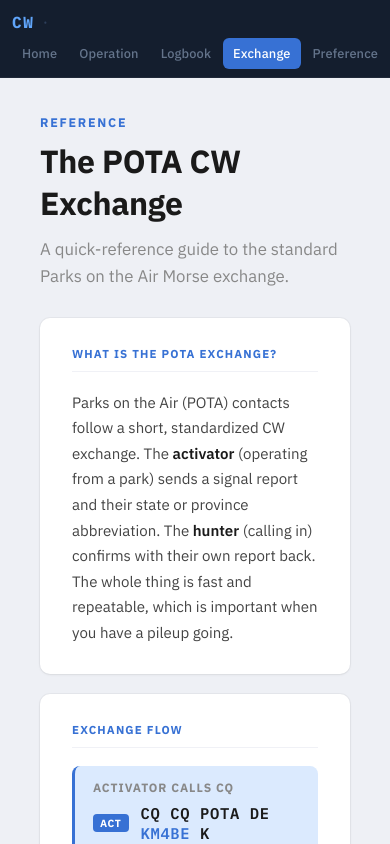
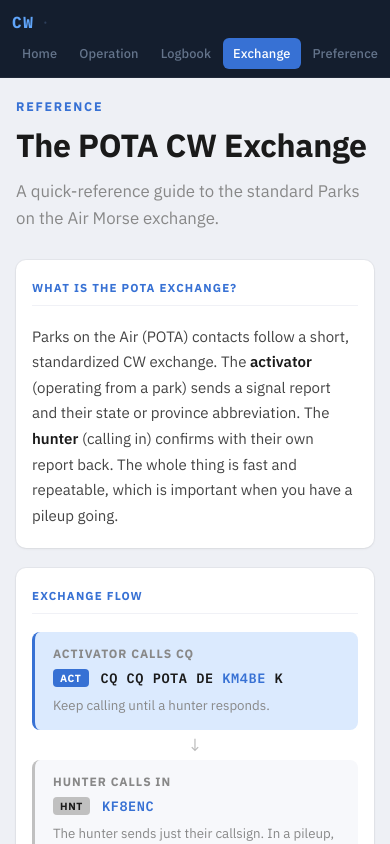
Before and after one commit to MabeCr/cw-pota-practice, a Vue app: page /exchange in a window 390 px wide. Built offline with nearby package versions, Linux system fonts and the light colour scheme.

Commit message:
Fix for the on-screen keyer opening the keyboard

```diff
--- a/src/components/KeyerComponent.vue
+++ b/src/components/KeyerComponent.vue
@@ -76,6 +76,20 @@
         onDahUp();
     }
 }
+
+// On mobile, the hidden <input> in GuidedInput stays focused after the user
+// dismisses the keyboard. Tapping a paddle button while a text input is focused
+// causes Android to reopen the keyboard. Blurring the active element first
+// prevents that without affecting keyer functionality.
+function onDitPress() {
+    (document.activeElement as HTMLElement)?.blur();
+    onDitDown();
+}
+
+function onDahPress() {
+    (document.activeElement as HTMLElement)?.blur();
+    onDahDown();
+}
 </script>
 
 <template>
@@ -84,7 +98,7 @@
     <button
       class="paddle-btn dit-btn"
       :class="{ lit: isDitPressed }"
-      @pointerdown.prevent="onDitDown"
+      @pointerdown.prevent="onDitPress"
       @pointerup.prevent="onDitUp"
       @pointerleave="onDitUp"
       @pointercancel="onDitUp"
@@ -95,7 +109,7 @@
     <button
       class="paddle-btn dah-btn"
       :class="{ lit: isDahPressed }"
-      @pointerdown.prevent="onDahDown"
+      @pointerdown.prevent="onDahPress"
       @pointerup.prevent="onDahUp"
       @pointerleave="onDahUp"
       @pointercancel="onDahUp"
--- a/src/views/ExchangeView.vue
+++ b/src/views/ExchangeView.vue
@@ -95,6 +95,7 @@
           POTA CW uses the three-digit <strong>RST system</strong> to report readability, strength, and tone.
           Each digit has its own scale:
         </p>
+        <div class="table-scroll">
           <table class="ref-table">
             <thead>
               <tr><th>Digit</th><th>Meaning</th><th>Scale</th></tr>
@@ -105,6 +106,7 @@
               <tr><td><strong>T</strong> (Tone)</td><td>How clean is the CW note?</td><td>1 (very rough) to 9 (pure, clean tone)</td></tr>
             </tbody>
           </table>
+        </div>
         <p class="card-body">
           You will also hear operators send <strong>5NN</strong> instead of 599. In CW shorthand, N is
           used in place of 9 because it is faster to key. So 5NN and 599 mean exactly the same thing.
@@ -151,6 +153,7 @@
       <!-- Quick Reference -->
       <section class="card">
         <h2 class="card-heading">Quick Reference</h2>
+        <div class="table-scroll">
           <table class="ref-table">
             <thead>
               <tr><th>Abbreviation</th><th>Meaning</th></tr>
@@ -165,6 +168,7 @@
               <tr><td><em>State/Province</em></td><td>Two-letter abbreviation for the park's location, such as OH, CA, or TX</td></tr>
             </tbody>
           </table>
+        </div>
       </section>
 
     </div>
@@ -342,6 +346,11 @@
 }
 
 /* ── Tables ── */
+.table-scroll {
+  overflow-x: auto;
+  -webkit-overflow-scrolling: touch;
+}
+
 .ref-table {
   width: 100%;
   border-collapse: collapse;
@@ -391,4 +400,25 @@
   font-weight: 600;
   color: var(--accent-text);
 }
+
+/* ── Mobile overrides ── */
+@media (max-width: 768px) {
+  .exchange-container {
+    padding: 20px 16px;
+  }
+
+  .card {
+    padding: 20px 16px;
+  }
+
+  /* RST table has 3 columns with long text — give it a min-width so it scrolls */
+  .ref-table {
+    min-width: 480px;
+  }
+
+  .cw {
+    font-size: 0.85rem;
+    word-break: break-all;
+  }
+}
 </style>
```
Lines whose indentation alone changed are shown as unchanged.
